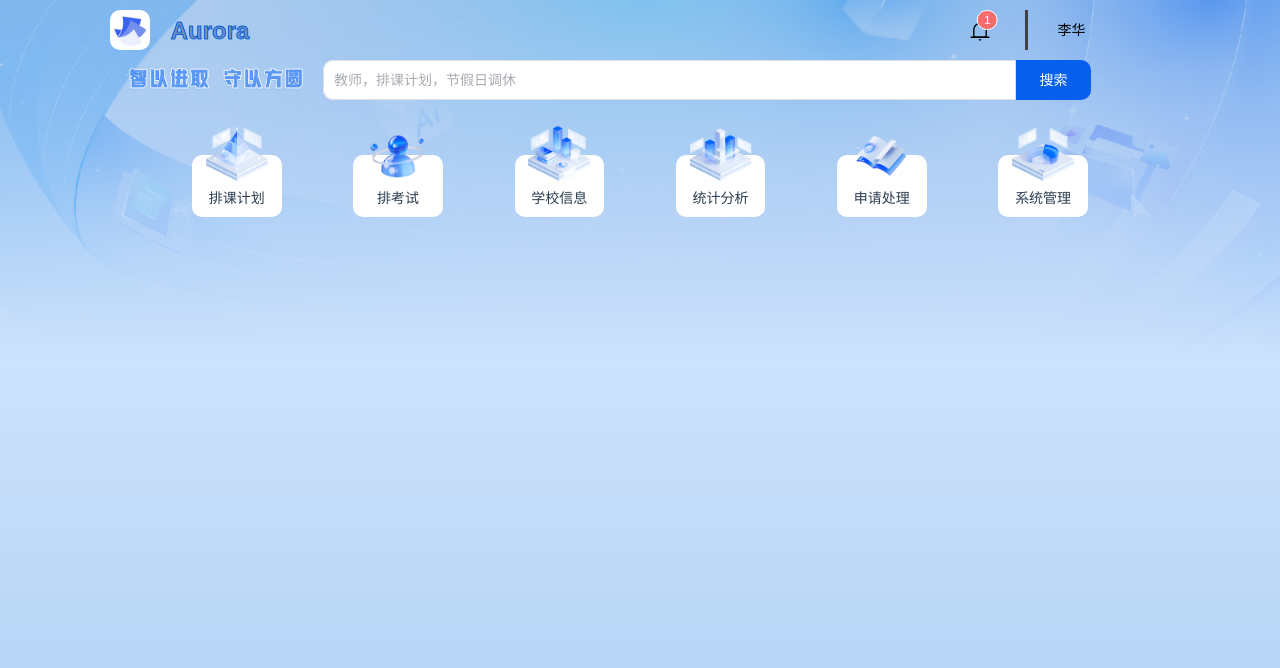
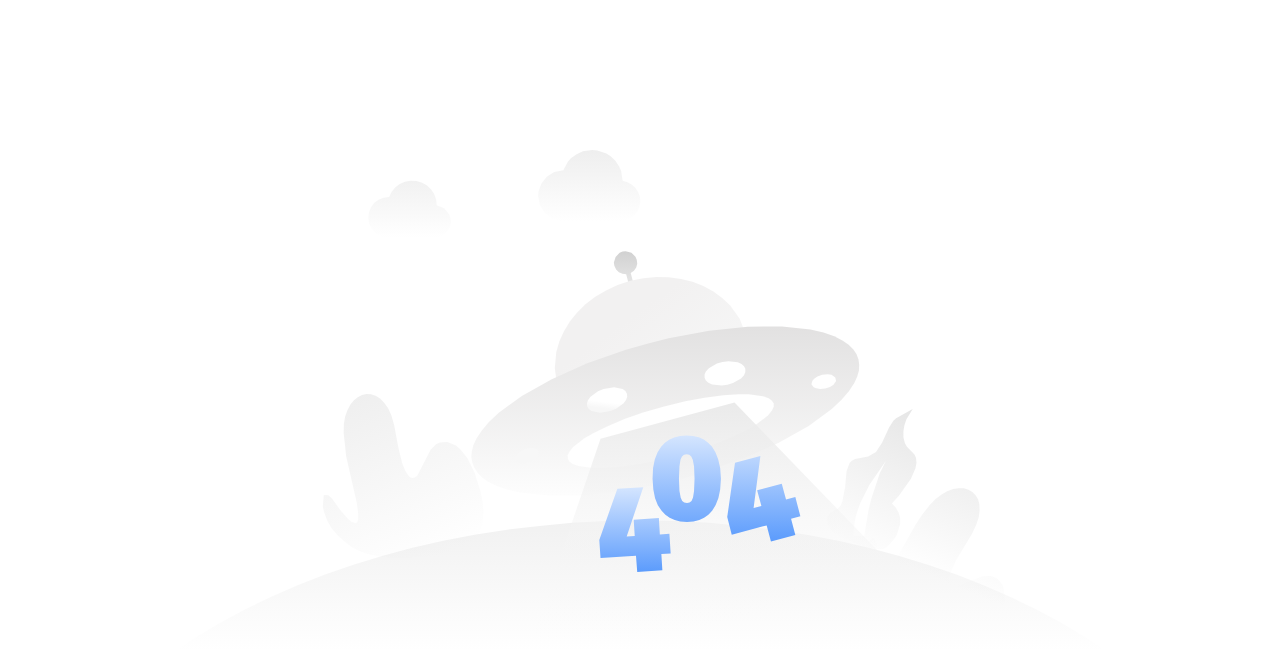
Before and after one commit to Dream-2022/scheduling-class, a Vue app: page /404 in a window 1280 px wide. Before the commit this address led to /manager/mainPage. Shown: the top 668 px of the page. Built offline with nearby package versions, Linux system fonts and the light colour scheme.

Commit message:
feat: 添加404页面

```diff
--- a/src/router/index.js
+++ b/src/router/index.js
@@ -131,8 +131,11 @@ router.beforeEach(async (to, from, next) => {
       console.log('登录状态')
       const res = await setRouter()
       if (res === true) {
-        next({ name: 'home' })
-        //next()
+        if (to.name === 'home') {
+          next({ name: 'home' })
+        } else {
+          next({ path: to.path })
+        }
       } else {
         next(false) // 终止导航
       }
--- a/src/views/basic/noPage/index.vue
+++ b/src/views/basic/noPage/index.vue
@@ -1,8 +1,23 @@
 <template>
-  <div>NoPage</div>
-  <RouterView></RouterView>
+  <div class="bigBox">
+    <img src="@/assets/img/404.svg" alt="404" />
+  </div>
 </template>
-<script setup>
-import { RouterView } from 'vue-router'
-</script>
-<style scoped></style>
+
+<script setup></script>
+
+<style lang="scss" scoped>
+.bigBox {
+  width: 100%;
+  height: 100vh;
+  background-color: #fff;
+  display: flex;
+  flex-direction: column;
+  justify-content: center;
+  align-items: center;
+
+  img {
+    height: 500px;
+  }
+}
+</style>
--- a/src/views/index.vue
+++ b/src/views/index.vue
@@ -68,7 +68,7 @@
                 >管理员端</el-dropdown-item
               >
               <el-dropdown-item @click="signOutClick"
-                ><span class="iconfont icon-exit"></span>&nbsp;退出登录</el-dropdown-item
+                ><span class="iconfont icon-exit"></span>退出登录</el-dropdown-item
               >
             </el-dropdown-menu>
           </template>
```
Also changed, not shown: src/assets/img/404.svg (added), 1 other file (tests, documents, lock files or other folders).
